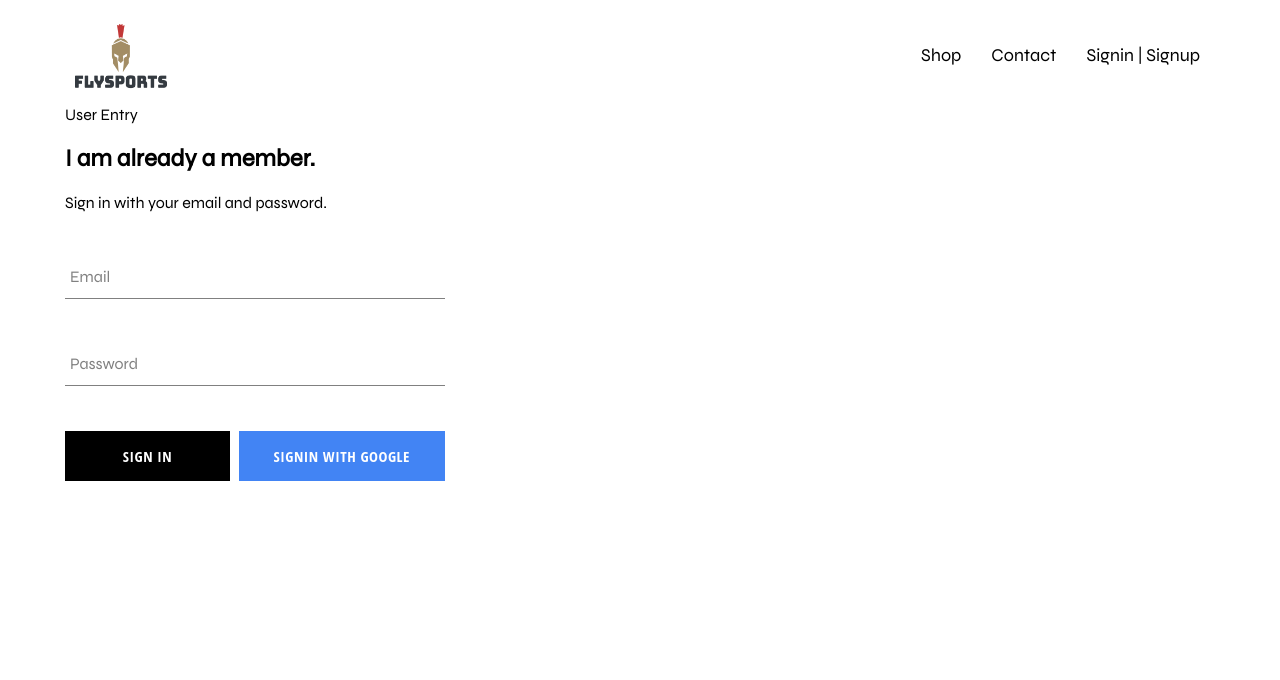
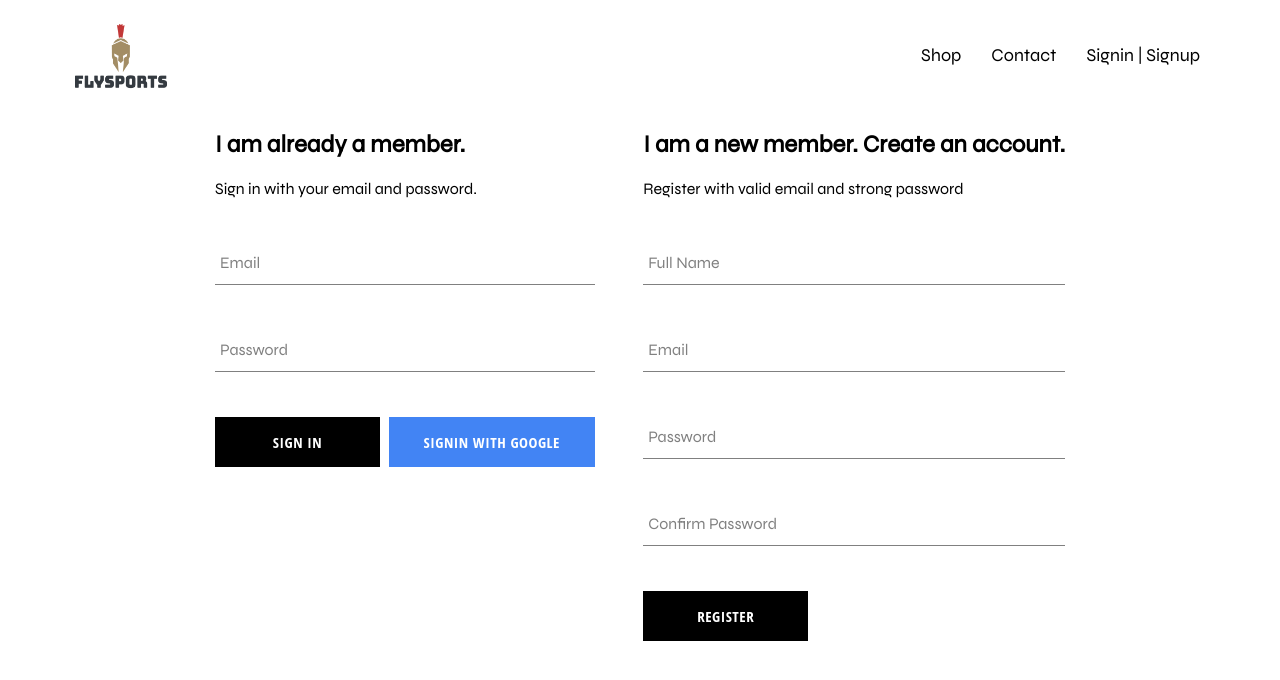
Before and after one commit to balraaz15/FlySports, a React (Create React App) app: page /entry in a window 1280 px wide. Shown: the top 680 px of the page. Built offline with nearby package versions, Linux system fonts and the light colour scheme; no server answers.

Commit message:
implemented signup feature and stored users to firestore

```diff
--- a/src/App.js
+++ b/src/App.js
@@ -1,4 +1,4 @@
-import React, { useState, useEffect } from "react";
+import React, { Component } from "react";
 import { Switch, Route } from "react-router-dom";
 import "./App.css";
 
@@ -8,26 +8,46 @@ import Header from "./component/header/header.component";
 import UserEntry from "./pages/user-entry/user-entry.component";
 import { auth, createUserDocument } from "./firebase/firebase-utils";
 
-function App() {
-  const [currentUser, setCurrentUser] = useState(null);
+class App extends Component {
+  constructor() {
+    super();
 
-  useEffect(() => {
-    auth.onAuthStateChanged(async (userAuth) => {
+    this.state = {
+      currentUser: null,
+    };
+  }
+
+  unsubscribeFromAuth = null;
+
+  componentDidMount() {
+    this.unsubscribeFromAuth = auth.onAuthStateChanged(async (userAuth) => {
       if (userAuth) {
         const userRef = await createUserDocument(userAuth);
 
-        userRef.onSnapshot((snapshot) => {
-          setCurrentUser({ id: snapshot.id, ...snapshot.data() });
+        userRef.onSnapshot((snapShot) => {
+          this.setState({
+            currentUser: {
+              id: snapShot.id,
+              ...snapShot.data(),
+            },
+          });
+
+          console.log(this.state);
         });
       }
 
-      setCurrentUser(userAuth);
+      this.setState({ currentUser: userAuth });
     });
-  });
+  }
 
+  componentWillUnmount() {
+    this.unsubscribeFromAuth();
+  }
+
+  render() {
     return (
       <div className="App">
-      <Header currentUser={currentUser} />
+        <Header currentUser={this.state.currentUser} />
         <Switch>
           <Route path="/shop" component={ShopPage} />
           <Route path="/entry" component={UserEntry} />
@@ -36,5 +56,6 @@ function App() {
       </div>
     );
   }
+}
 
 export default App;
--- a/src/component/sign-in/sign-in.component.jsx
+++ b/src/component/sign-in/sign-in.component.jsx
@@ -30,7 +30,7 @@ const SignIn = () => {
       <form onSubmit={() => handleSubmit()}>
         <FormInput
           name="email"
-          type="text"
+          type="email"
           value={email}
           required
           handleChange={(e) => handleChange(e)}
--- /dev/null
+++ b/src/component/sign-up/sign-up.component.jsx
@@ -0,0 +1,103 @@
+import React, { useState } from "react";
+
+import FormInput from "../forms/form-input/form-input.component";
+import CustomButton from "../custom-button/custom-button.component";
+
+import { auth, createUserDocument } from "../../firebase/firebase-utils";
+
+import "./sign-up.styles.scss";
+
+const SignUp = () => {
+  const [displayName, setDisplayName] = useState("");
+  const [email, setEmail] = useState("");
+  const [password, setPassword] = useState("");
+  const [confirmPassword, setConfirmPassword] = useState("");
+
+  const handleSubmit = async (e) => {
+    e.preventDefault();
+    if (password !== confirmPassword) {
+      alert("Passwords do not match!");
+      return;
+    }
+    try {
+      const { user } = await auth.createUserWithEmailAndPassword(
+        email,
+        password
+      );
+
+      await createUserDocument(user, { displayName });
+
+      setDisplayName("");
+      setEmail("");
+      setPassword("");
+      setConfirmPassword("");
+    } catch (error) {
+      alert(error);
+    }
+  };
+
+  const handleChange = (e) => {
+    const { name, value } = e.target;
+    switch (name) {
+      case "displayName":
+        setDisplayName(value);
+        break;
+      case "email":
+        setEmail(value);
+        break;
+      case "password":
+        setPassword(value);
+        break;
+      case "confirmPassword":
+        setConfirmPassword(value);
+        break;
+      default:
+        break;
+    }
+  };
+
+  return (
+    <div className="signup">
+      <h2 className="title">I am a new member. Create an account.</h2>
+      <span>Register with valid email and strong password</span>
+      <form className="signup-form" onSubmit={(e) => handleSubmit(e)}>
+        <FormInput
+          name="displayName"
+          type="text"
+          value={displayName}
+          required
+          label="Full Name"
+          handleChange={(e) => handleChange(e)}
+        />
+        <FormInput
+          name="email"
+          type="email"
+          value={email}
+          required
+          label="Email"
+          handleChange={(e) => handleChange(e)}
+        />
+        <FormInput
+          name="password"
+          type="password"
+          value={password}
+          required
+          label="Password"
+          handleChange={(e) => handleChange(e)}
+        />
+        <FormInput
+          name="confirmPassword"
+          type="password"
+          value={confirmPassword}
+          required
+          label="Confirm Password"
+          handleChange={(e) => handleChange(e)}
+        />
+
+        <CustomButton type="submit">REGISTER</CustomButton>
+      </form>
+    </div>
+  );
+};
+
+export default SignUp;
--- /dev/null
+++ b/src/component/sign-up/sign-up.styles.scss
@@ -0,0 +1,9 @@
+.sign-up {
+  display: flex;
+  flex-direction: column;
+  width: 380px;
+
+  .title {
+    margin: 10px 0;
+  }
+}
--- a/src/firebase/firebase-utils.js
+++ b/src/firebase/firebase-utils.js
@@ -13,7 +13,7 @@ const config = {
   measurementId: "G-HEHWM8W6Q1",
 };
 
-export const createUserDocument = async (userAuth) => {
+export const createUserDocument = async (userAuth, additionalData) => {
   if (!userAuth) return;
 
   const userRef = firestore.doc(`users/${userAuth.uid}`);
@@ -28,6 +28,7 @@ export const createUserDocument = async (userAuth) => {
         displayName,
         email,
         createdAt,
+        ...additionalData,
       });
     } catch (error) {
       console.log(error);
--- a/src/pages/user-entry/user-entry.component.jsx
+++ b/src/pages/user-entry/user-entry.component.jsx
@@ -3,10 +3,12 @@ import React from "react";
 import "./user-entry.styles.scss";
 
 import SignIn from "../../component/sign-in/sign-in.component";
+import SignUp from "../../component/sign-up/sign-up.component";
 
 const UserEntry = () => (
-  <div>
-    User Entry <SignIn />
+  <div className="user-entry">
+    <SignIn />
+    <SignUp />
   </div>
 );
 
--- a/src/pages/user-entry/user-entry.styles.scss
+++ b/src/pages/user-entry/user-entry.styles.scss
@@ -0,0 +1,6 @@
+.user-entry {
+  width: 850px;
+  display: flex;
+  justify-content: space-between;
+  margin: 30px auto;
+}
```
Lines whose indentation alone changed are shown as unchanged.
